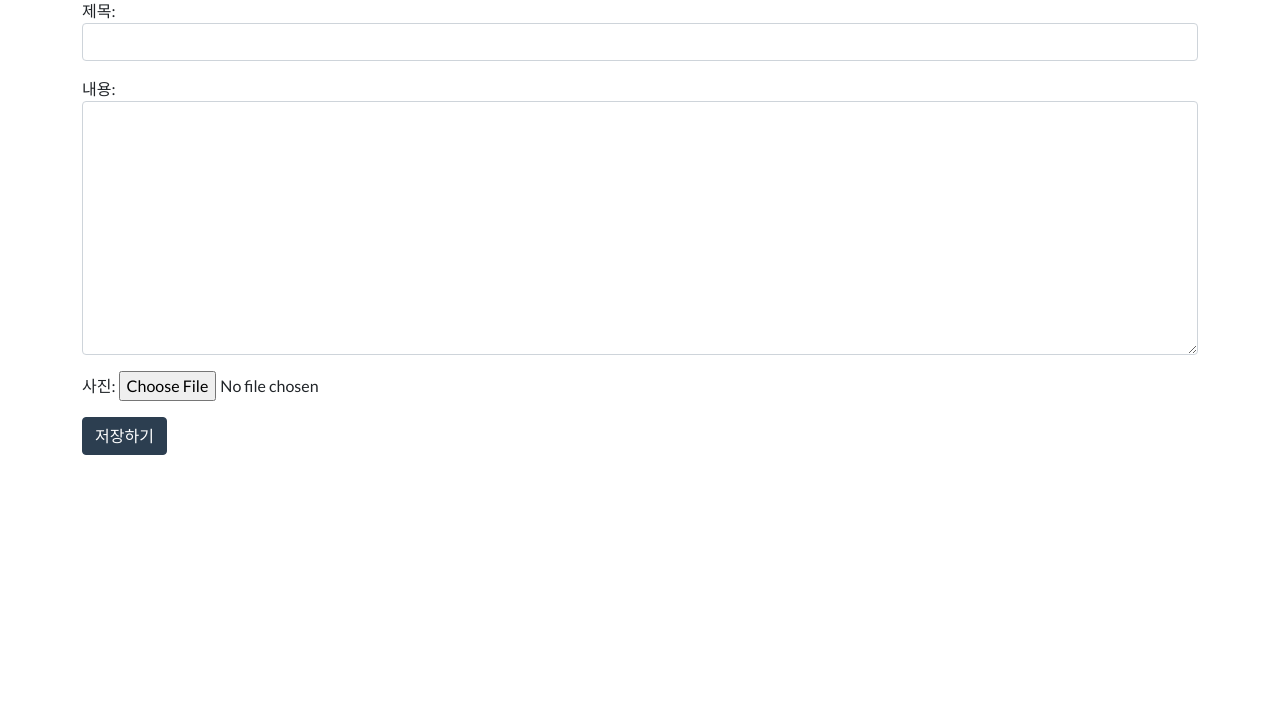
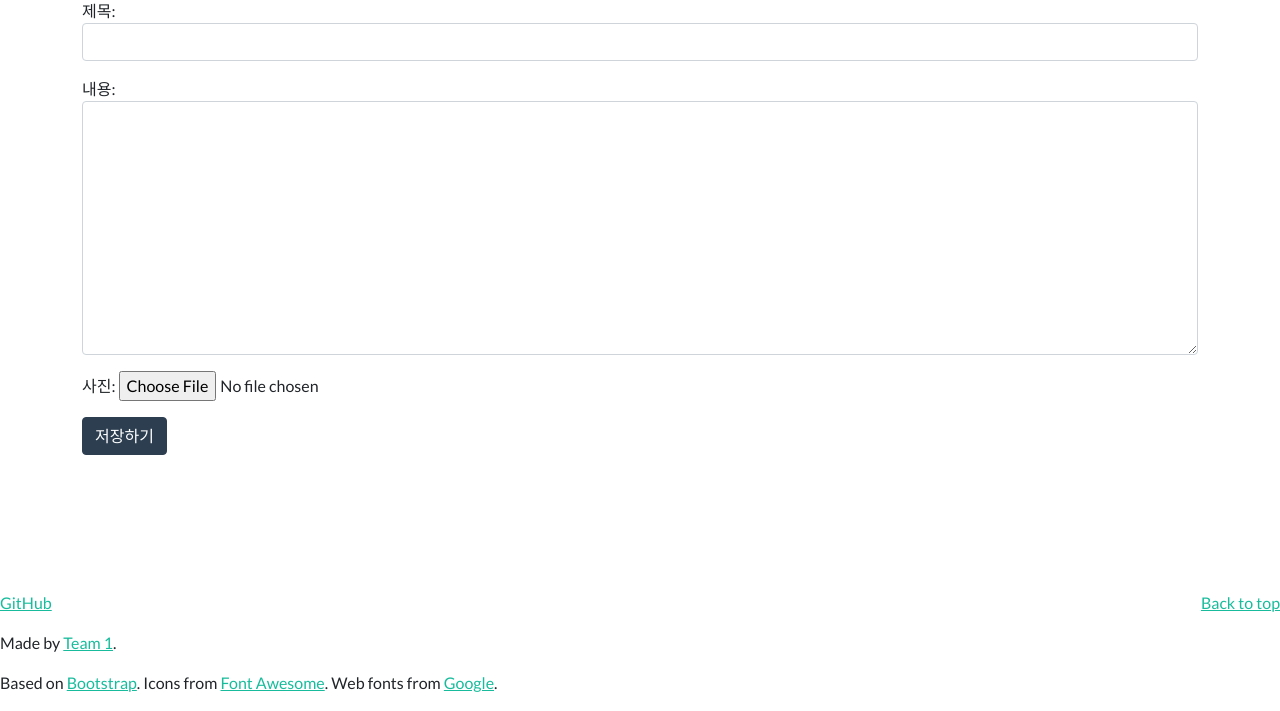
Before and after one commit to id-gxon/investment-analysis, a Django app: page /board/discussion/create/ in a window 1280 px wide. Shown: the part 138-849 px from the top of the page. Before the commit the page ends 593 px from the top, so only its background shows below. Run offline with Django 4.2, Linux system fonts and the light colour scheme; the visitor is signed in with stand-in values (Sample User, id 1); some libraries are stand-ins or nearby versions.

Commit message:
출처코드추가

```diff
--- a/templates/base.html
+++ b/templates/base.html
@@ -23,5 +23,22 @@
 {% block script %}
 {% endblock %}
 <!-- 자바스크립트 End -->
+<br><br><br><br><br>
+<!-- 출처 -->
+      <footer id="footer">
+        <div class="row">
+          <div class="col-lg-12">
+            <ul class="list-unstyled">
+              <li class="float-end"><a href="#top">Back to top</a></li>
+              <li><a href="https://github.com/id-gxon/investment-analysis.git">GitHub</a></li>
+<!--              <li><a href="../help/#api">API</a></li>-->
+            </ul>
+            <p>Made by <a href="https://github.com/id-gxon/investment-analysis.git">Team 1</a>.</p>
+            <p>Based on <a href="https://getbootstrap.com/" rel="nofollow">Bootstrap</a>. Icons from <a href="https://fontawesome.com/" rel="nofollow">Font Awesome</a>. Web fonts from <a href="https://fonts.google.com/" rel="nofollow">Google</a>.</p>
+
+          </div>
+        </div>
+      </footer>
+
 </body>
 </html>
```
